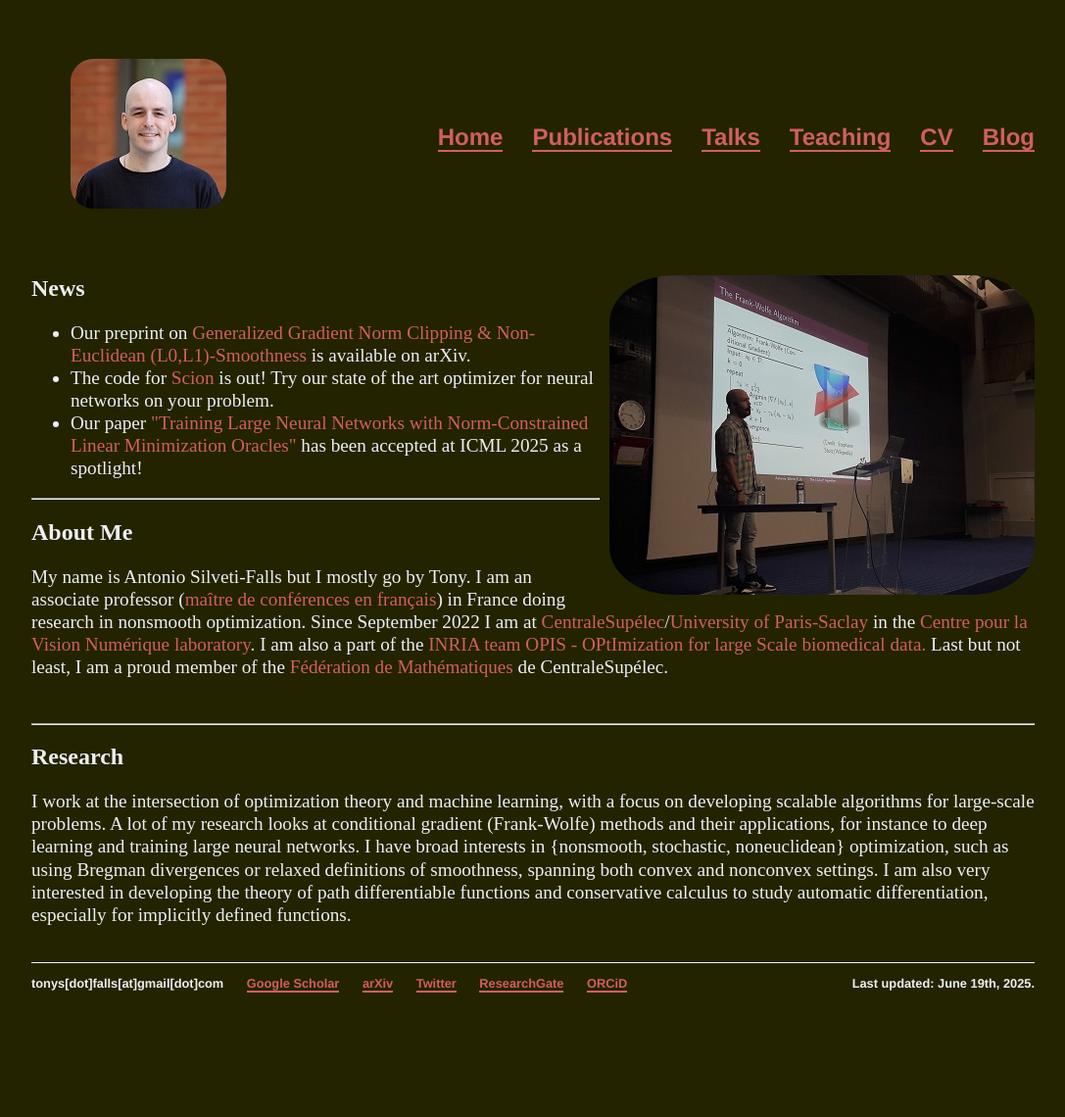
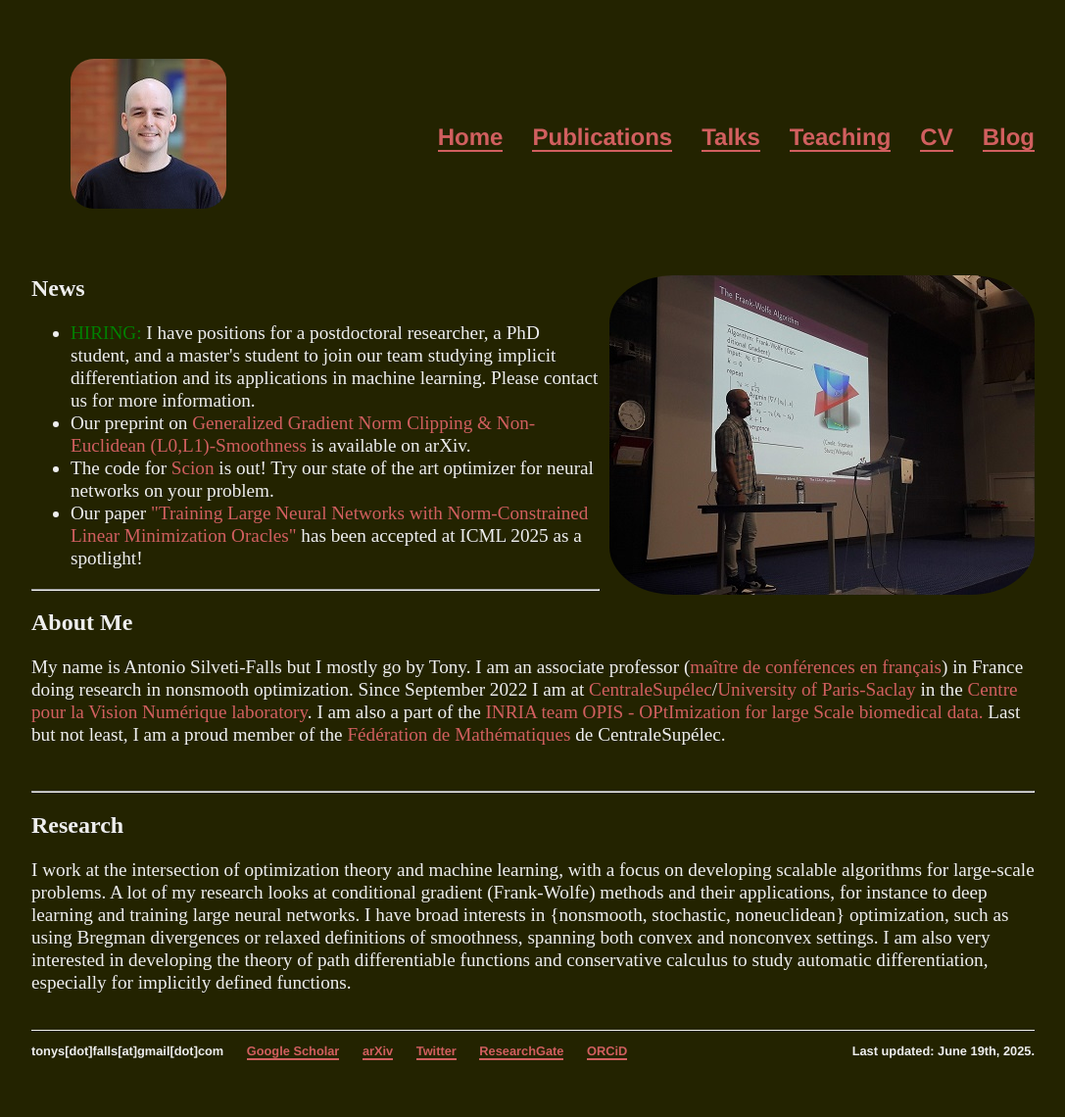
Before and after one commit to tonysf/tonysf.github.io, a Jekyll site: the page built from index.html, in a window 1280 px wide. Shown: the whole page at 98% size, without its empty margins (96-1183 px from the left). Built offline with Jekyll 4.4.1, drawn with Linux system fonts in a browser that asks for light colours; before the commit the page ends 1071 px from its top, so only the background shows below that.

Commit message:
Update index.html

```diff
--- a/index.html
+++ b/index.html
@@ -8,6 +8,9 @@ title: Homepage of Antonio (Tony) SILVETI-FALLS
 <h2>News</h2>
 <p>
 <ul class="news">
+    <li>
+        <span style="color: green;">HIRING:</span> I have positions for a postdoctoral researcher, a PhD student, and a master's student to join our team studying implicit differentiation and its applications in machine learning. Please contact us for more information.
+    </li>
     <li>
         Our preprint on <a href="https://arxiv.org/abs/2506.01913">Generalized Gradient Norm Clipping & Non-Euclidean (L0,L1)-Smoothness</a> is available on arXiv.
     </li>
```
